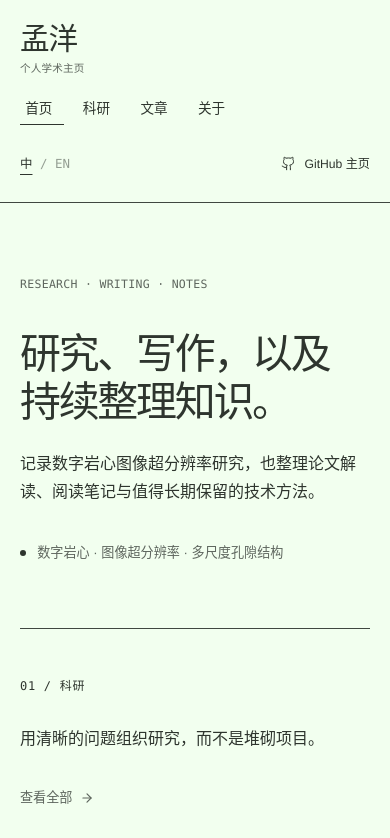
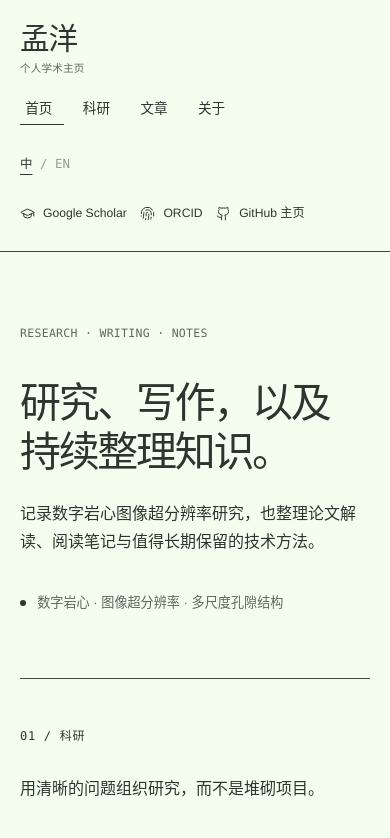
Before and after one commit to acse-ym722/acse-ym722.github.io, a React (Vite) app: page / in a window 390 px wide. Shown: the top 838 px of the page. Built offline with nearby package versions, Linux system fonts and the light colour scheme.

Commit message:
Add Google Scholar and ORCID profiles

```diff
--- a/src/AcademicSite.tsx
+++ b/src/AcademicSite.tsx
@@ -1,5 +1,5 @@
 import { useEffect, useMemo, useState, type ReactNode } from 'react'
-import { ArrowLeft, ArrowRight, ArrowUpRight, ExternalLink, Github } from 'lucide-react'
+import { ArrowLeft, ArrowRight, ArrowUpRight, ExternalLink, Fingerprint, Github, GraduationCap } from 'lucide-react'
 import ReactMarkdown from 'react-markdown'
 import remarkGfm from 'remark-gfm'
 import {
@@ -40,8 +40,8 @@ const copy = {
   viewAll: { zh: '查看全部', en: 'View all' },
   profiles: { zh: '学术档案', en: 'Academic profiles' },
   profileNote: {
-    zh: 'Google Scholar 与 ORCID 将在确认本人链接后接入，避免误连同名研究者。',
-    en: 'Google Scholar and ORCID will be connected after the correct personal links are confirmed.',
+    zh: 'Google Scholar、ORCID 与 GitHub 均指向本人公开页面。',
+    en: 'Google Scholar, ORCID, and GitHub link to my public profiles.',
   },
 }
 
@@ -89,9 +89,17 @@ function SiteLayout({ language, onLanguageChange }: { language: Language; onLang
           <span> / </span>
           <span className={language === 'en' ? 'selected' : ''}>EN</span>
         </button>
-        <a className="github-link" href={site.github} target="_blank" rel="noreferrer">
-          <Github size={15} strokeWidth={1.6} />{ui.github[language]}
-        </a>
+        <div className="sidebar-profile-links">
+          <a className="github-link" href={site.scholar} target="_blank" rel="noreferrer">
+            <GraduationCap size={15} strokeWidth={1.6} />Google Scholar
+          </a>
+          <a className="github-link" href={site.orcid} target="_blank" rel="noreferrer">
+            <Fingerprint size={15} strokeWidth={1.6} />ORCID
+          </a>
+          <a className="github-link" href={site.github} target="_blank" rel="noreferrer">
+            <Github size={15} strokeWidth={1.6} />{ui.github[language]}
+          </a>
+        </div>
       </div>
     </aside>
     <main className="main-content">
@@ -327,7 +335,11 @@ function AboutPage() {
     <section className="profile-section">
       <span className="eyebrow">{copy.profiles[language]}</span>
       <p>{copy.profileNote[language]}</p>
-      <a className="text-arrow-link" href={site.github} target="_blank" rel="noreferrer"><Github size={16} />{ui.github[language]} <ArrowUpRight size={14} /></a>
+      <div className="profile-links">
+        <a className="text-arrow-link" href={site.scholar} target="_blank" rel="noreferrer"><GraduationCap size={16} />Google Scholar <ArrowUpRight size={14} /></a>
+        <a className="text-arrow-link" href={site.orcid} target="_blank" rel="noreferrer"><Fingerprint size={16} />ORCID <span className="profile-identifier">0000-0002-4444-5445</span><ArrowUpRight size={14} /></a>
+        <a className="text-arrow-link" href={site.github} target="_blank" rel="noreferrer"><Github size={16} />{ui.github[language]} <ArrowUpRight size={14} /></a>
+      </div>
     </section>
   </div>
 }
--- a/src/content/site.ts
+++ b/src/content/site.ts
@@ -6,6 +6,8 @@ export const site = {
   name: { zh: '孟洋', en: 'Meng Yang' } satisfies LocalizedText,
   role: { zh: '个人学术主页', en: 'Personal academic homepage' } satisfies LocalizedText,
   github: 'https://github.com/acse-ym722',
+  scholar: 'https://scholar.google.com/citations?user=HVADdVEAAAAJ&hl=zh-CN',
+  orcid: 'https://orcid.org/0000-0002-4444-5445',
   placeholder: {
     zh: '示例内容 · 在 src/content/site.ts 中替换',
     en: 'Placeholder · Edit src/content/site.ts',
--- a/src/homepage.css
+++ b/src/homepage.css
@@ -87,6 +87,7 @@ a:focus-visible, button:focus-visible { outline: 2px solid var(--foreground); ou
 .main-nav a:hover::after, .main-nav a.active::after { opacity: 1; transform: scaleX(1); }
 .main-nav a:hover { transform: translateX(3px); }
 .sidebar-bottom { display: flex; flex-direction: column; align-items: flex-start; gap: 1.15rem; }
+.sidebar-profile-links { display: flex; flex-direction: column; align-items: flex-start; gap: 0.15rem; }
 .language-toggle {
   min-height: 44px;
   padding: 0;
@@ -191,7 +192,8 @@ a:focus-visible, button:focus-visible { outline: 2px solid var(--foreground); ou
   .main-nav { flex-direction: row; flex-wrap: wrap; justify-content: flex-end; gap: 0 0.85rem; margin-top: 0; }
   .main-nav a { min-height: 44px; font-size: 0.85rem; }
   .main-nav a::after { bottom: 6px; }
-  .sidebar-bottom { flex-direction: row; align-items: center; justify-content: space-between; gap: 1rem; margin-top: 0.65rem; }
+  .sidebar-bottom { flex-flow: row wrap; align-items: center; justify-content: space-between; gap: 0.35rem 1rem; margin-top: 0.65rem; }
+  .sidebar-profile-links { flex-flow: row wrap; gap: 0 0.85rem; }
   .language-toggle, .github-link { min-height: 44px; }
   .main-content { padding: 0 1.25rem; }
   .hero { min-height: auto; padding: 4.5rem 0 4rem; }
@@ -295,7 +297,9 @@ a:focus-visible, button:focus-visible { outline: 2px solid var(--foreground); ou
 .about-page .about-copy { padding-top: 3rem; }
 .profile-section { max-width: var(--reading-width); margin-top: 4rem; padding-top: 2rem; border-top: 1px solid var(--line); }
 .profile-section p { color: var(--muted); font-size: 0.9rem; line-height: 1.8; }
-.profile-section .text-arrow-link { margin-top: 0.75rem; }
+.profile-links { display: flex; flex-wrap: wrap; gap: 0.35rem 1.25rem; margin-top: 1rem; }
+.profile-section .profile-links .text-arrow-link { min-height: 44px; margin-top: 0; }
+.profile-identifier { color: var(--muted); font-family: ui-monospace, "SFMono-Regular", Consolas, monospace; font-size: 0.76rem; }
 .case-loading { display: grid; place-content: center; min-height: 100dvh; padding: 2rem; background: oklch(96.5% .004 90); color: oklch(25% .012 250); text-align: center; }
 .case-loading span { color: oklch(47% .17 263); font-size: 1.1rem; font-weight: 700; }
 .case-loading p { color: oklch(50% .01 250); font-size: 0.85rem; line-height: 1.8; }
```
